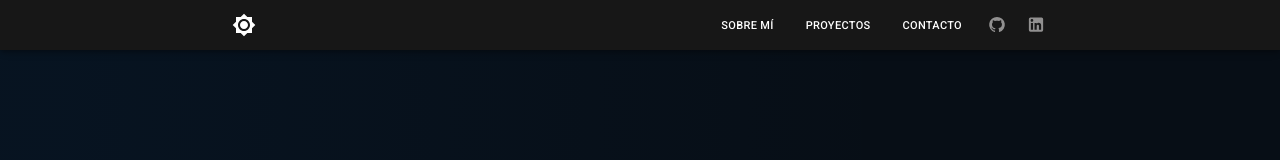
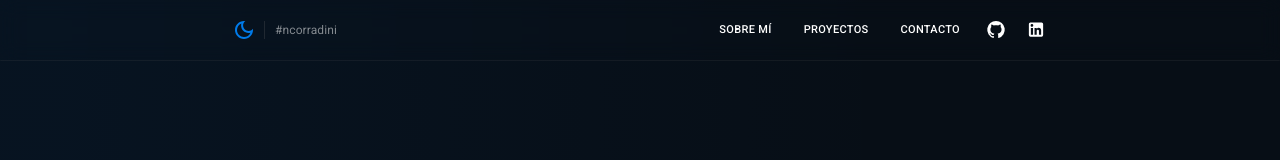
Before and after one commit to ncorradini/portfolio, a React (Create React App) app: page / in a window 1280 px wide. Shown: the top 160 px of the page. Built offline with nearby package versions, Linux system fonts and the light colour scheme.

Commit message:
Fixed styles header

```diff
--- a/src/components/Header/DesktopMenu.jsx
+++ b/src/components/Header/DesktopMenu.jsx
@@ -16,8 +16,8 @@ const DesktopMenu = () => {
           key={section}
           disableRipple="true"
           href={`#${section}`}
+          color="secondary"
           sx={{
-            color: '#fff',
             fontSize: '11px',
             my: 1.2,
             px: 2,
@@ -32,18 +32,40 @@ const DesktopMenu = () => {
         </Button>
       ))}
       <a
-        style={{ color: '#919090' }}
         href="https://github.com/ncorradini"
         target="_blank"
         rel="noreferrer">
-        <GitHubIcon sx={{ fontSize: '22px', m: '8px', pt: '5px' }} />
+        <GitHubIcon
+          color="secondary"
+          sx={{
+            cursor: 'pointer',
+            fontSize: '24px',
+            m: '8px',
+            pt: '5px',
+            transition: '0.5s',
+            '&:hover': {
+              opacity: '0.5',
+            },
+          }} />
       </a>
       <a
-        style={{ color: '#919090' }}
         href="https://www.linkedin.com/in/nicolascorradini/"
         target="_blank"
-        rel="noreferrer">
-        <LinkedInIcon sx={{ fontSize: '24px', m: '8px', pt: '5px' }} />
+        rel="noreferrer"
+        style={{ cursor: 'default' }}
+      >
+        <LinkedInIcon
+          color="secondary"
+          sx={{
+            cursor: 'pointer',
+            fontSize: '24px',
+            m: '8px',
+            pt: '5px',
+            transition: '0.5s',
+            '&:hover': {
+              opacity: '0.5',
+            },
+          }} />
       </a>
     </Box>
   );
--- a/src/components/Header/MobileMenu.jsx
+++ b/src/components/Header/MobileMenu.jsx
@@ -23,7 +23,7 @@ const MobileMenu = () => {
         aria-haspopup="true"
         onClick={handleOpenNavMenu}
       >
-        <MenuIcon sx={{ color: '#fff' }} />
+        <MenuIcon color="secondary" />
       </IconButton>
 
       <Menu
@@ -48,10 +48,9 @@ const MobileMenu = () => {
           <MenuItem key={section} onClick={handleCloseNavMenu}>
             <Button
               href={`#${section}`}
-              sx={{
-                color: '#fff',
-                my: 1.2,
-              }}>
+              color="secondary"
+              sx={{ my: 1.2 }}
+            >
               {tradSection(section)}
             </Button>
           </MenuItem>
--- a/src/components/Header/ToggleMode.jsx
+++ b/src/components/Header/ToggleMode.jsx
@@ -1,24 +1,31 @@
-import Brightness4Icon from '@mui/icons-material/Brightness4';
-import Brightness7Icon from '@mui/icons-material/Brightness7';
 import { IconButton } from '@mui/material';
+import LightModeOutlinedIcon from '@mui/icons-material/LightModeOutlined';
+import DarkModeOutlinedIcon from '@mui/icons-material/DarkModeOutlined';
 
 const ToggleMode = ({ colorMode, theme }) => {
+  const DarkIcon = () => (
+    <DarkModeOutlinedIcon color="primary"
+      sx={{
+        transition: '0.5s',
+        '&:hover': { opacity: '0.5' },
+      }}/>
+  );
+
+  const LightIcon = () => (
+    <LightModeOutlinedIcon color="primary" sx={{
+      transition: '0.5s',
+      '&:hover': { opacity: '0.5' },
+    }} />
+  );
+
   return (
     <IconButton
       disableRipple="true"
-      sx={{
-        height: '50px',
-        color: '#fff',
-        display: 'flex',
-        justifyContent: 'center',
-        '&.MuiButtonBase-root:hover': {
-          bgcolor: 'transparent',
-        },
-      }}
+      color="secondary"
       onClick={colorMode.toggleColorMode}>
       {theme.palette.mode === 'dark'
-        ? <Brightness7Icon />
-        : <Brightness4Icon />
+        ? DarkIcon()
+        : LightIcon()
       }
     </IconButton>
   );
--- a/src/components/Header/index.jsx
+++ b/src/components/Header/index.jsx
@@ -1,4 +1,4 @@
-import { AppBar, Box, Container } from '@mui/material';
+import { Box, Container, Typography } from '@mui/material';
 import ToggleMode from './ToggleMode';
 import MobileMenu from './MobileMenu';
 import DesktopMenu from './DesktopMenu';
@@ -7,15 +7,37 @@ const Header = props => {
   const { colorMode, theme } = props;
 
   return (
-    <AppBar sx={{ height: '50px', background: '#171717' }}>
+    <Box sx={{
+      position: 'fixed',
+      zIndex: '100',
+      width: '100%',
+      height: '60px',
+      display: 'flex',
+      alignItems: 'center',
+      background: 'rgba(255, 255, 255, 0.0)',
+      backdropFilter: 'blur(10px)',
+      boxShadow: '0px 0px 1.5px 0px rgba(110, 110, 110,0.5)',
+    }}>
       <Container maxWidth="md">
-        <Box sx={{ display: 'flex', px: '10px' }}>
+        <Box sx={{
+          display: 'flex',
+          alignItems: 'center',
+          px: '10px',
+        }}>
           <ToggleMode colorMode={colorMode} theme={theme} />
+          <Typography sx={{
+            pl: '10px',
+            fontSize: '12px',
+            opacity: '0.5',
+            borderLeft: '1px solid rgba(110, 110, 110, 0.5)',
+          }}>
+            #ncorradini
+          </Typography>
           <MobileMenu />
           <DesktopMenu />
         </Box>
       </Container>
-    </AppBar>
+    </Box>
   );
 };
 
```
Also changed, not shown: src/assets/notebook.svg (deleted).
